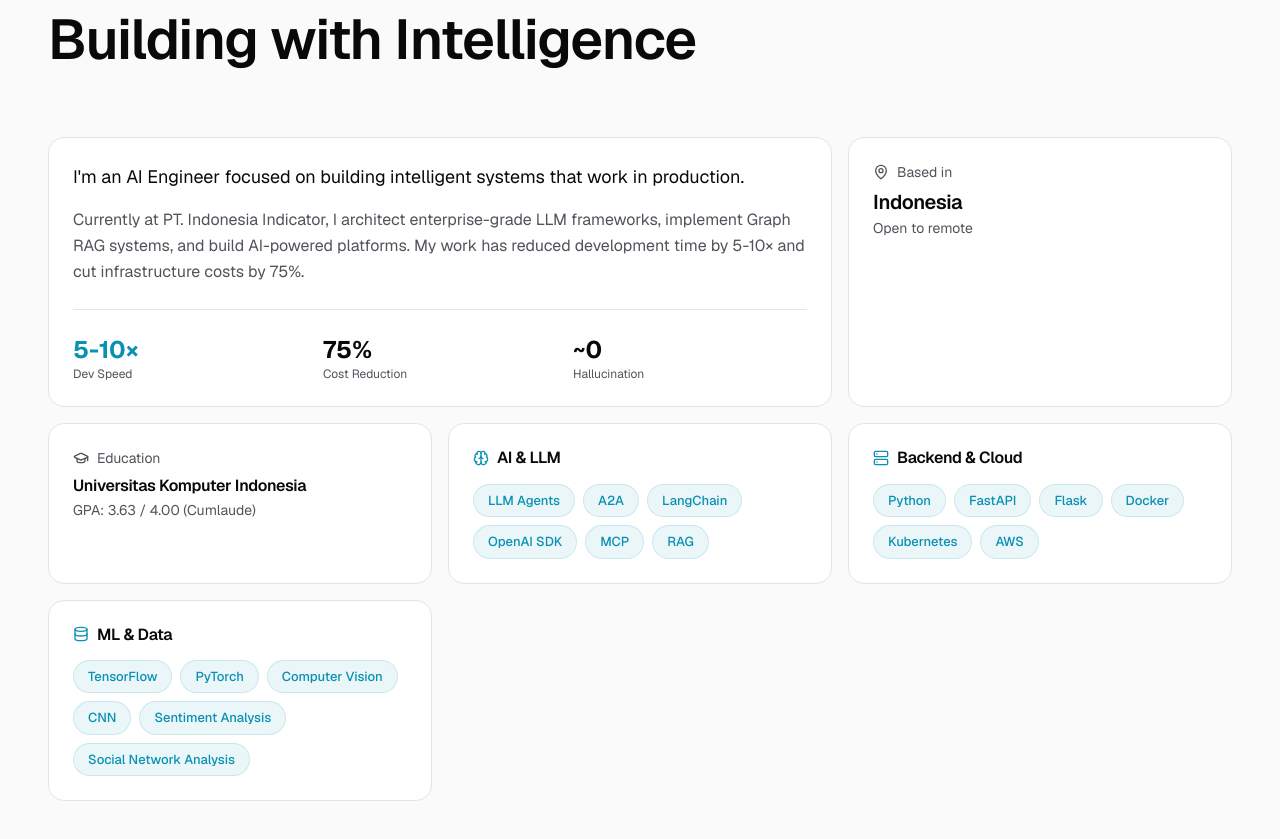
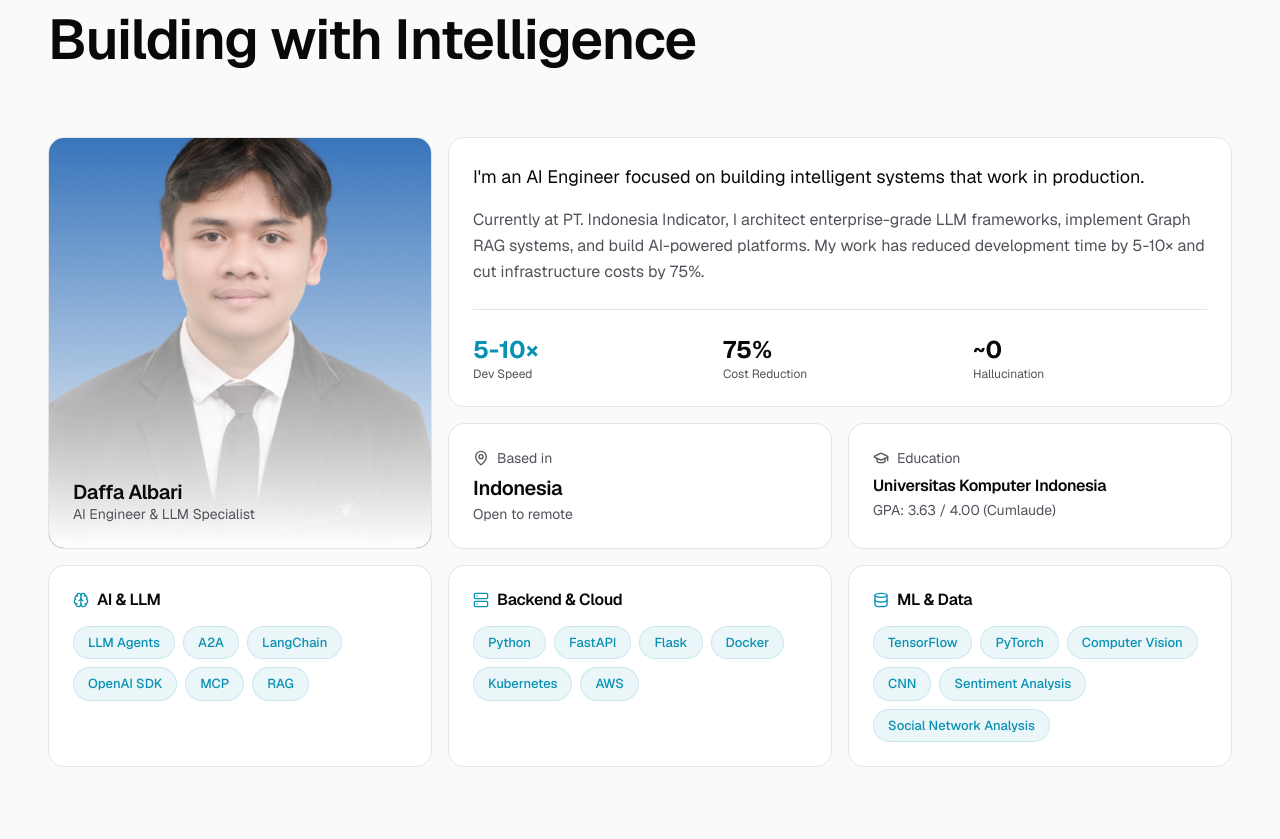
Before and after one commit to daaffalbari/daaffalbari-v2, a Next.js app: page / in a window 1280 px wide. Shown: the part 960-1799 px from the top of the page. Built offline with nearby package versions, Linux system fonts and the light colour scheme.

Commit message:
feat: Add new project descriptions, personal bio, project brief, and update About section with a profile image card.

```diff
--- a/src/components/sections/About.tsx
+++ b/src/components/sections/About.tsx
@@ -2,6 +2,7 @@
 
 import { useRef } from "react";
 import { motion, useInView } from "framer-motion";
+import Image from "next/image";
 import {
   Brain,
   Server,
@@ -65,6 +66,29 @@ export function About() {
           animate={isInView ? "visible" : "hidden"}
           className="grid gap-4 md:grid-cols-12"
         >
+          {/* Profile Image Card */}
+          <motion.div
+            variants={itemVariants}
+            className="bento-item relative overflow-hidden md:col-span-4 md:row-span-2"
+          >
+            <div className="absolute inset-0">
+              <Image
+                src="/images/profile/daffa.jpg"
+                alt={personalInfo.name}
+                fill
+                className="object-cover"
+              />
+              {/* Gradient Overlay */}
+              <div className="absolute inset-0 bg-gradient-to-t from-[var(--card)] via-[var(--card)]/50 to-transparent" />
+            </div>
+            <div className="relative mt-auto flex h-full flex-col justify-end">
+              <h3 className="text-xl font-semibold">{personalInfo.name}</h3>
+              <p className="text-sm text-[var(--foreground-muted)]">
+                {personalInfo.title}
+              </p>
+            </div>
+          </motion.div>
+
           {/* Main Bio Card */}
           <motion.div
             variants={itemVariants}
--- a/src/components/sections/Hero.tsx
+++ b/src/components/sections/Hero.tsx
@@ -6,11 +6,7 @@ import { ArrowDown, Github, Linkedin, Mail } from "lucide-react";
 import { NeuralNetwork } from "@/components/NeuralNetwork";
 import { personalInfo, socialLinks } from "@/lib/data";
 
-const roles = [
-  "AI Engineer",
-  "LLM Specialist",
-  "ML Engineer",
-];
+const roles = ["AI Engineer", "LLM Specialist", "ML Engineer"];
 
 export function Hero() {
   const containerRef = useRef<HTMLDivElement>(null);
@@ -72,10 +68,7 @@ export function Hero() {
       <div className="absolute left-1/2 top-1/2 h-[600px] w-[600px] -translate-x-1/2 -translate-y-1/2 rounded-full bg-[var(--accent)] opacity-[0.03] blur-[150px]" />
 
       {/* Content */}
-      <motion.div
-        style={{ opacity, y }}
-        className="container relative z-10"
-      >
+      <motion.div style={{ opacity, y }} className="container relative z-10">
         <div className="mx-auto max-w-3xl text-center">
           {/* Status Badge */}
           <motion.div
```
